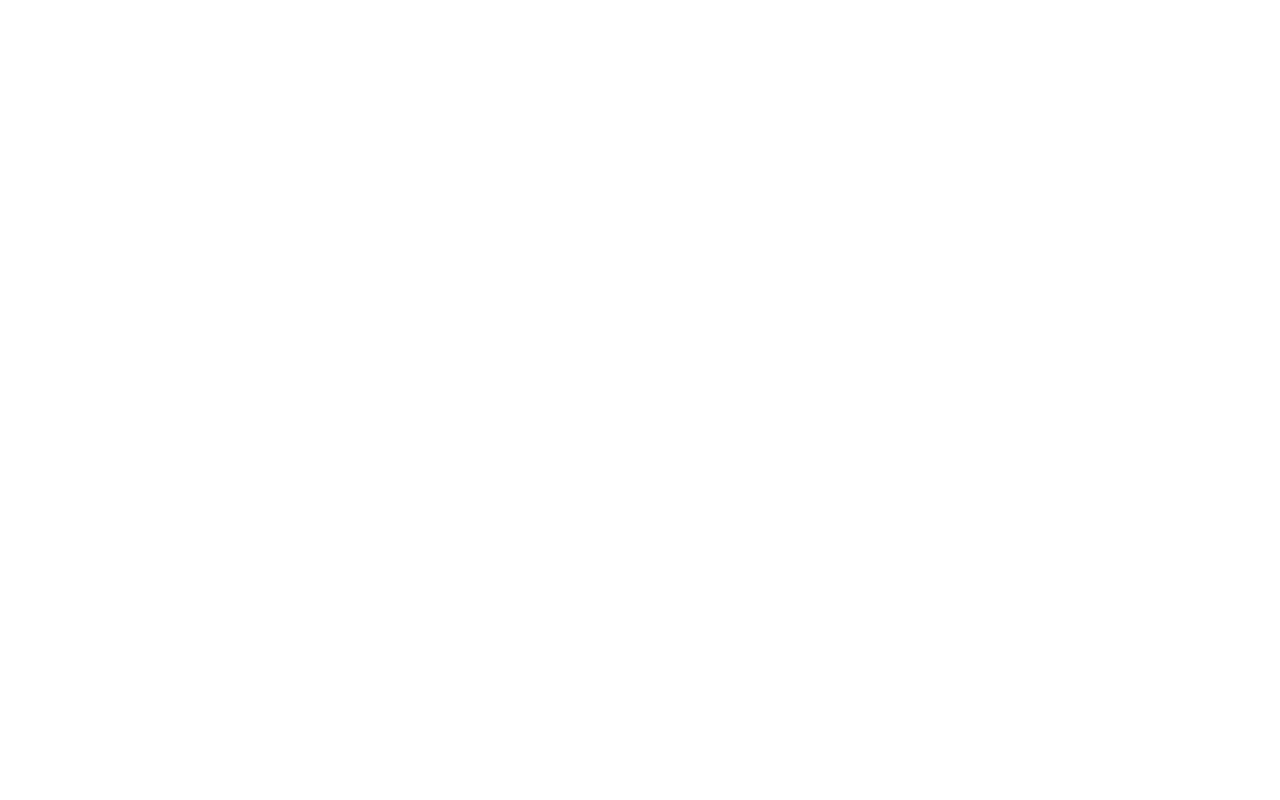
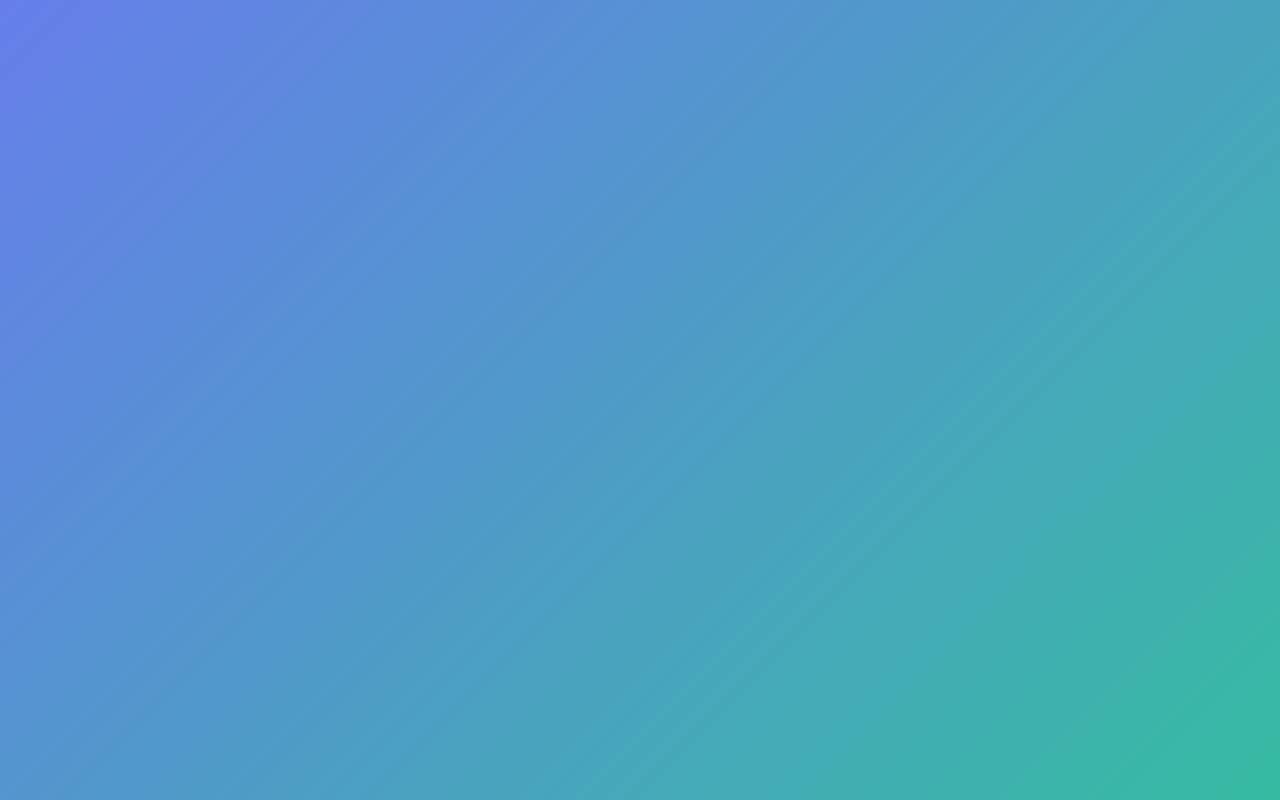
Before and after one commit to AGentW29/AGentW29, a website: page public/Chooser.html in a window 1280 px wide. Drawn offline with Linux system fonts and the light colour scheme.

Commit message:
Removed radial gradient againChooser.html

```diff
--- a/public/Chooser.html
+++ b/public/Chooser.html
@@ -19,7 +19,7 @@
             width: 100vw;
             height: 100vh;
             overflow: hidden;
-            background: radial-gradient(135deg, #667eea 0%, #36bba2 100%);
+            background: linear-gradient(135deg, #667eea 0%, #36bba2 100%);
             position: relative;
             touch-action: none;
         }
```
